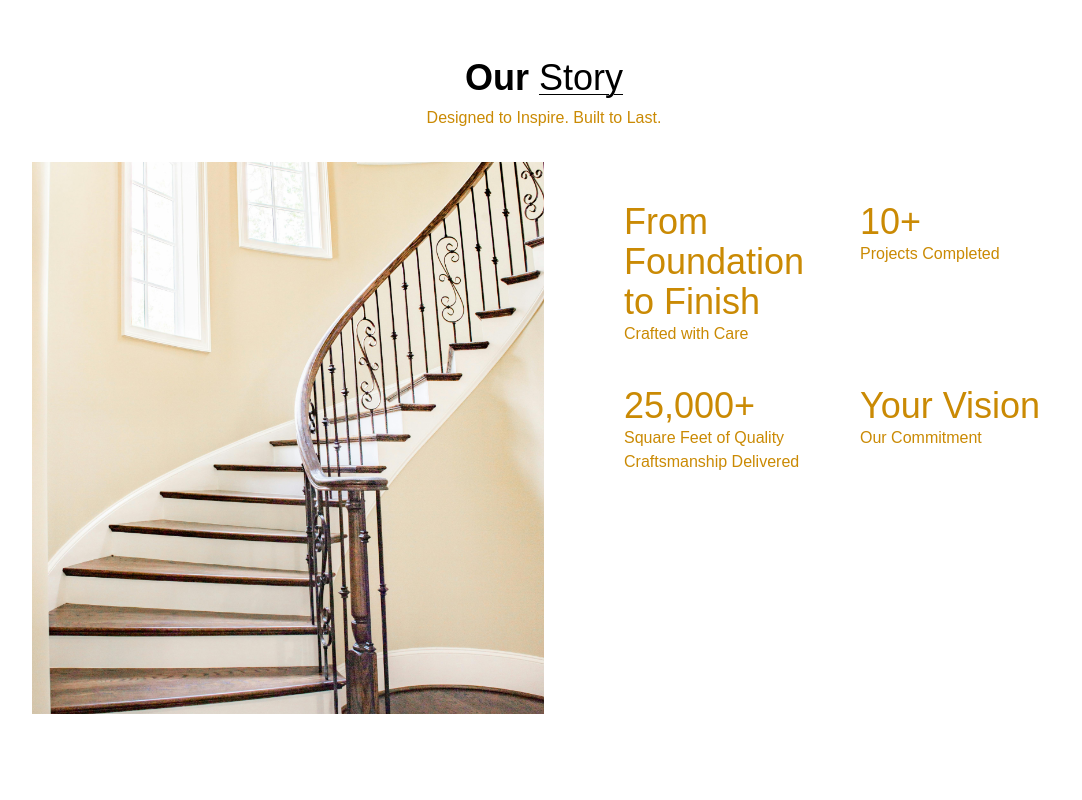
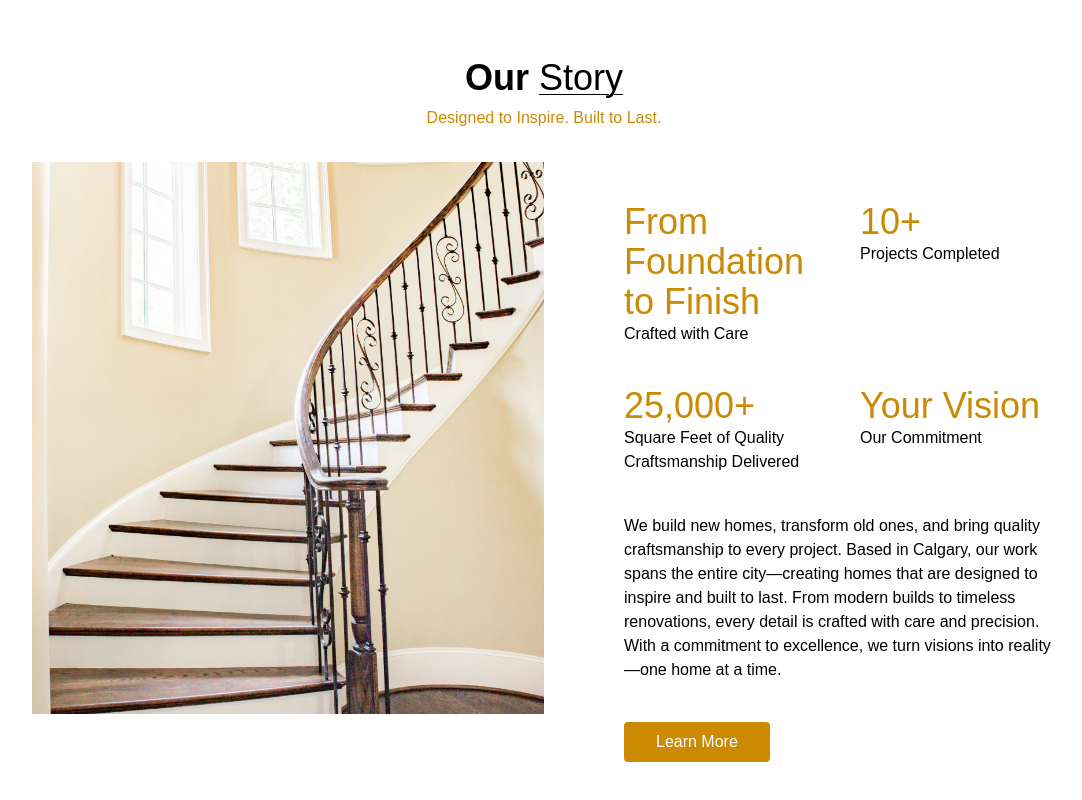
Before and after one commit to surkhab606/Invicto-React-Rebuild, a React (Vite) app: page / in a window 1280 px wide. Shown: the part 814-1614 px from the top of the page, without its empty margins (96-1178 px from the left). Before the commit the page ends 1584 px from the top, so only its background shows below. Built offline with nearby package versions, Linux system fonts and the light colour scheme; a web font is replaced by a local one.

Commit message:
v0.18: About page completed!

```diff
--- a/src/components/about.jsx
+++ b/src/components/about.jsx
@@ -14,21 +14,28 @@ const About = () => {
                     <div className='grid grid-cols-2 gap-6 md:gap-10 w-full 2xl:pr-28'>
                         <div>
                             <p className='text-4xl font-medium text-yellow-600'>From Foundation to Finish</p>
-                            <p>Crafted with Care</p>
+                            <p className='text-black'>Crafted with Care</p>
                         </div>
                         <div>
                             <p className='text-4xl font-medium text-yellow-600'>10+</p>
-                            <p>Projects Completed</p>
+                            <p className='text-black'>Projects Completed</p>
                         </div>
                         <div>
                             <p className='text-4xl font-medium text-yellow-600'>25,000+</p>
-                            <p>Square Feet of Quality Craftsmanship Delivered</p>
+                            <p className='text-black'>Square Feet of Quality Craftsmanship Delivered</p>
                         </div>
                         <div>
                             <p className='text-4xl font-medium text-yellow-600'>Your Vision</p>
-                            <p>Our Commitment</p>
+                            <p className='text-black'>Our Commitment</p>
                         </div>
                     </div>
+                    <p className='my-10 max-w-lg text-black'>We build new homes, transform old ones, and bring
+                        quality craftsmanship to every project. Based in Calgary, our work spans the
+                        entire city—creating homes that are designed to inspire and built to last.
+                        From modern builds to timeless renovations, every detail is crafted with care
+                        and precision. With a commitment to excellence, we turn visions into reality—one
+                        home at a time.</p>
+                        <button className='bg-yellow-600 text-white px-8 py-2 rounded'>Learn More</button>
                 </div>
             </div>
         </div>
--- a/src/components/navbar.jsx
+++ b/src/components/navbar.jsx
@@ -23,10 +23,10 @@ const Navbar = () => {
             items-center py-4 px-6 md:px-20 lg:px-32 bg-transparent'>
                 <img alt="" className="w-50 h-20" src={icon} />
                 <ul className='hidden md:flex gap-7 text-white'>
-                    <a href="#Header" className="cursor-pointer hover:text-gray-400 underline-none">Home</a>
-                    <a href="#Header" className="cursor-pointer hover:text-gray-400 no-underline">About</a>
-                    <a href="#Header" className="cursor-pointer hover:text-gray-400 no-underline">Projects</a>
-                    <a href="#Header" className="cursor-pointer hover:text-gray-400 no-underline">Testimonials</a>
+                    <a href="#Header" className="cursor-pointer hover:text-yellow-600 underline-none">Home</a>
+                    <a href="#About" className="cursor-pointer hover:text-yellow-600 no-underline">About</a>
+                    <a href="#Projects" className="cursor-pointer hover:text-yellow-600 no-underline">Projects</a>
+                    <a href="#Testimonials" className="cursor-pointer hover:text-yellow-600 no-underline">Testimonials</a>
                 </ul>
                 <button className='hidden md:block bg-white px-8 py-2 rounded-full'>Sign Up</button>
                 <img onClick={() => setShowMobileMenu(true)} src={menuIcon} className='md:hidden w-7 cursor-pointer' alt=""/>
```
